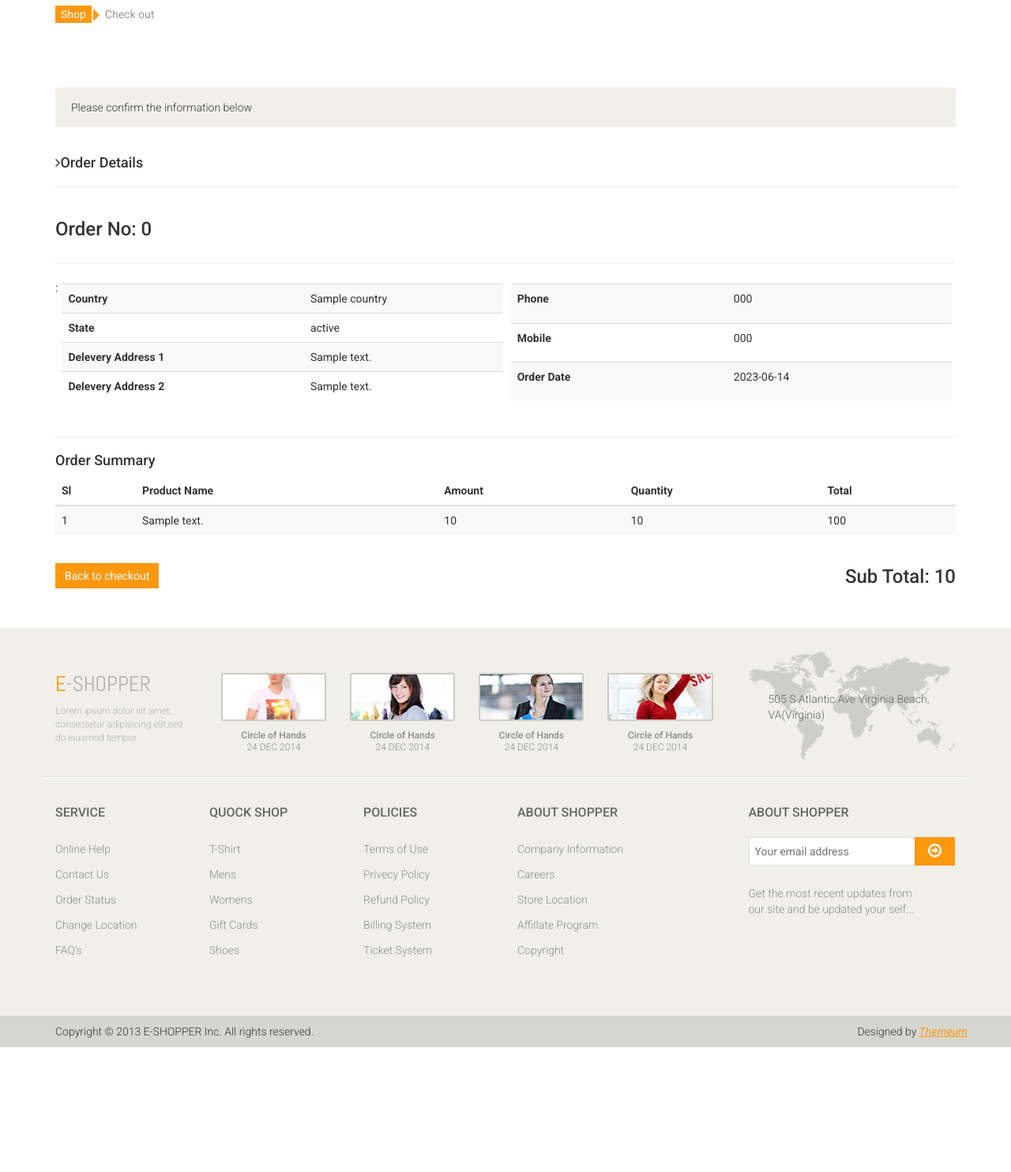
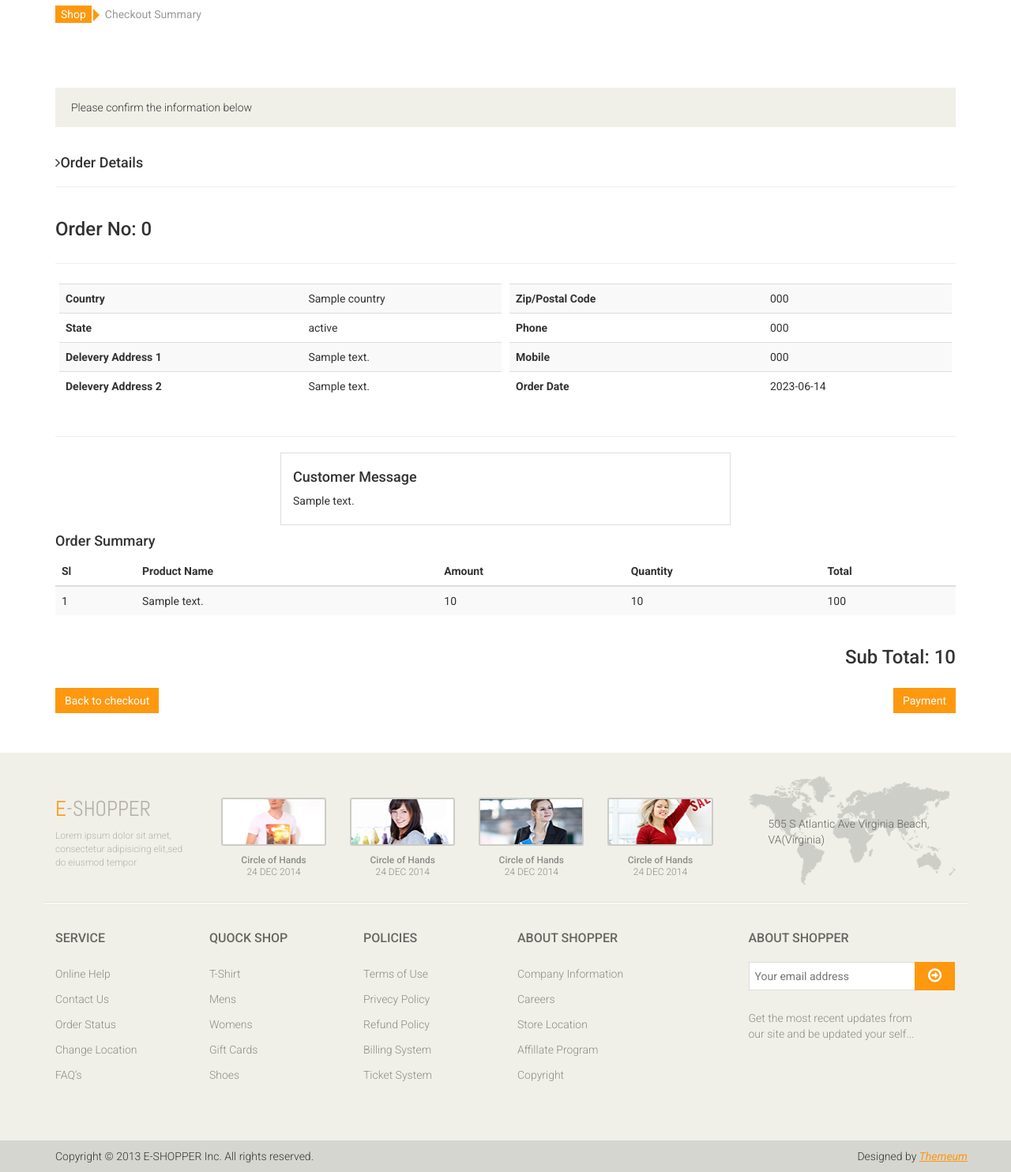
Before and after one commit to msecreative/eshop-mvc, a PHP site: template app/views/eshop/checkout.summary.php in a window 1280 px wide. Shown: the part 217-1701 px from the top of the page at 79% size. Before the commit the page ends 1543 px from the top, so only its background shows below. Run offline with PHP 8.4, Linux system fonts and the light colour scheme; the template is opened without the code that fills it: most values are stand-ins (such as "Sample title", 1, 10 or a date in 2020); data that the repository does not hold is empty; some libraries are stand-ins or nearby versions.

Commit message:
Part 140

```diff
--- a/app/controllers/checkout.php
+++ b/app/controllers/checkout.php
@@ -151,8 +151,8 @@
                 $order->save_order($_SESSION["POST_DATA"],$product_rows,$user_url,$sessionid);
                 $data["errors"] = $order->errors;
 
-                header("Location:" .ROOT. "thank_you");
-                die;
+                // header("Location:" .ROOT. "thank_you");
+                // die;
             }
 
             $this ->view("checkout.summary", $data);
--- a/app/views/eshop/checkout.php
+++ b/app/views/eshop/checkout.php
@@ -102,9 +102,7 @@
 						<a href="<?=ROOT?>cart">
 							<input type="button" class="btn btn-primary pull-right" value="Back to cart" name="">
 						</a>
-						<a href="<?=ROOT?>pay">
-							<input type="submit" class="btn btn-primary pull-left" value="Continue" name="">
-						</a>
+						<input type="submit" class="btn btn-primary pull-left" value="Continue" name="">
 					</div>
 				</form>
 
--- a/app/views/eshop/checkout.summary.php
+++ b/app/views/eshop/checkout.summary.php
@@ -11,7 +11,7 @@
 			<div class="breadcrumbs">
 				<ol class="breadcrumb">
 				  <li><a href="<?=ROOT?>shop">Shop</a></li>
-				  <li class="active">Check out</li>
+				  <li class="active">Checkout Summary</li>
 				</ol>
 			</div><!--/breadcrums-->
 			<?php
@@ -43,20 +43,24 @@
                                 <hr>
                                 <div style="display: flex;">
                                     <table class="table table-striped table-advance table-hover" style="flex:1;margin:5px">
-                                        <tr><th>Country</th>:<td><?=$order->country?></td></tr>
+                                        <tr><th>Country</th><td><?=$order->country?></td></tr>
                                         <tr><th>State</th><td><?=$order->state?></td></tr>
                                         <tr><th>Delevery Address 1</th><td><?=$order->address1?></td></tr>
                                         <tr><th>Delevery Address 2</th><td><?=$order->address2?></td></tr>
                                     </table>
                                     <table class="table table-striped table-advance table-hover" style="flex:1;margin:5px">
+                                        <tr><th>Zip/Postal Code</th><td><?=$order->postcode?></td></tr>
                                         <tr><th>Phone</th><td><?=$order->phone?></td></tr>
                                         <tr><th>Mobile</th><td><?=$order->mobilePhone?></td></tr>
                                         <tr><th>Order Date</th><td><?=date("Y-m-d")?></td></tr>
-
                                     </table>
                                 </div>
                                 <br>
                                 <hr>
+                                <div style="border:1px solid #ddd; width: 50%;margin:0 auto; padding:10px 15px">
+                                    <h4>Customer Message</h4>
+                                    <p><?=$order->message?></p>
+                                </div>
                                 <h4>Order Summary</h4>
                                 <?php
                                     if (isset($order_details) && is_array($order_details)) {
@@ -92,13 +96,15 @@
 
                         <?php } ?>
                 </div>
-                <div style="padding-bottom:50px;overflow:hidden">
+
+                <div style="display: flex;align-items: center;justify-content: space-between;width: 100%; margin-bottom: 50px;">
                     <a href="<?=ROOT?>checkout">
-                        <input type="button" class="btn btn-primary pull-left" value="Back to checkout" name="">
+                        <input type="button" class="btn btn-primary pull-right" value="Back to checkout" name="">
                     </a>
+                    <form action="" method="POST">
+                        <input type="submit" class="btn btn-primary pull-left" value="Payment" name="">
+                    </form>
                 </div>
-
-
                     <?php }else{ ?>
                         <div style="padding-bottom:50px;overflow:hidden">
                             <p style="display:block; padding:6px; text-align:center; font-size:18px;">Please add some items in the cart first!</p>
```
